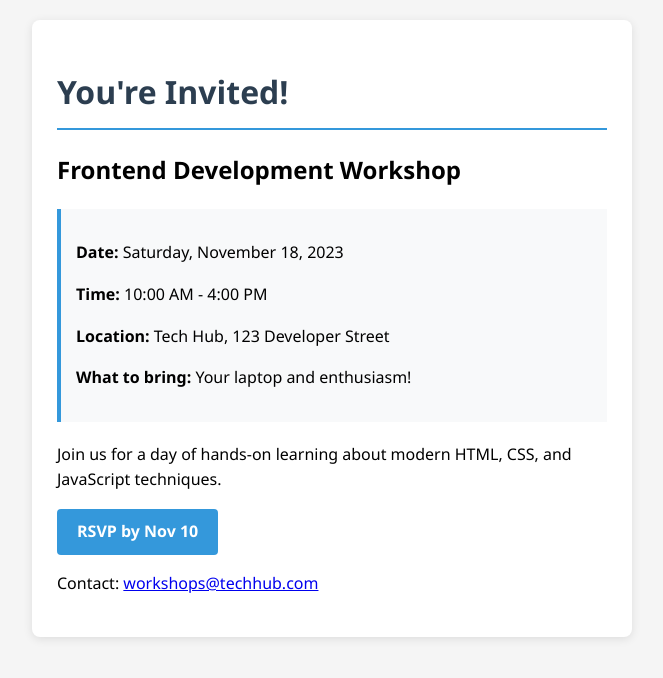
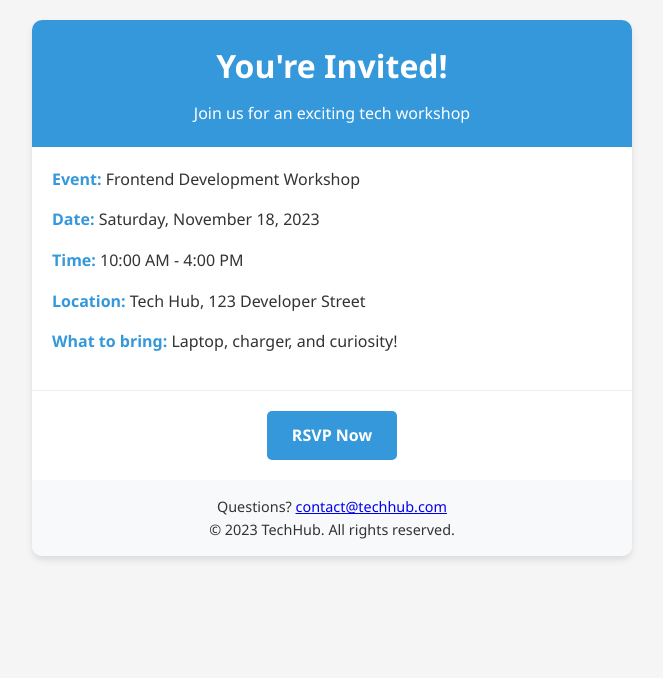
Before and after one commit to iroshan-hm/project-event-invite, a plain HTML site: page index.html in a window 1280 px wide. Shown: the whole page, without its empty margins (308-971 px from the left). Drawn offline with Linux system fonts and the light colour scheme.

Commit message:
Update index.html
modify and add viewport

```diff
--- a/index.html
+++ b/index.html
@@ -5,60 +5,115 @@
     <meta name="viewport" content="width=device-width, initial-scale=1.0">
     <title>Tech Workshop Invitation</title>
     <style>
+        /* CSS Reset for consistency */
+        * {
+            margin: 0;
+            padding: 0;
+            box-sizing: border-box;
+        }
+
         body {
             font-family: 'Segoe UI', Arial, sans-serif;
             line-height: 1.6;
+            background-color: #f5f5f5;
+            color: #333;
+            padding: 20px;
+        }
+
+        .container {
             max-width: 600px;
             margin: 0 auto;
+            background-color: white;
+            border-radius: 10px;
+            box-shadow: 0 4px 6px rgba(0, 0, 0, 0.1);
+            overflow: hidden;
+        }
+
+        header {
+            background-color: #3498db;
+            color: white;
             padding: 20px;
-            background-color: #f5f5f5;
+            text-align: center;
         }
-        .invitation-card {
-            background-color: white;
-            border-radius: 8px;
-            padding: 25px;
-            box-shadow: 0 2px 10px rgba(0,0,0,0.1);
+
+        h1 {
+            font-size: 2rem;
+            margin-bottom: 10px;
         }
-        h1 {
-            color: #2c3e50;
-            border-bottom: 2px solid #3498db;
-            padding-bottom: 10px;
+
+        .event-details {
+            padding: 20px;
+            border-bottom: 1px solid #eee;
         }
-        .event-details {
-            background-color: #f8f9fa;
-            padding: 15px;
-            border-left: 4px solid #3498db;
-            margin: 20px 0;
+
+        .detail-item {
+            margin-bottom: 15px;
         }
+
+        .detail-item strong {
+            color: #3498db;
+        }
+
+        .rsvp-section {
+            padding: 20px;
+            text-align: center;
+        }
+
         .rsvp-button {
             display: inline-block;
             background-color: #3498db;
             color: white;
-            padding: 10px 20px;
+            padding: 12px 25px;
             text-decoration: none;
-            border-radius: 4px;
+            border-radius: 5px;
             font-weight: bold;
+            transition: background-color 0.3s;
+        }
+
+        .rsvp-button:hover {
+            background-color: #2980b9;
+        }
+
+        footer {
+            text-align: center;
+            padding: 15px;
+            background-color: #f8f9fa;
+            font-size: 0.9rem;
         }
     </style>
 </head>
 <body>
-    <div class="invitation-card">
-        <h1>You're Invited!</h1>
-        <h2>Frontend Development Workshop</h2>
+    <div class="container">
+        <header>
+            <h1>You're Invited!</h1>
+            <p>Join us for an exciting tech workshop</p>
+        </header>
 
         <div class="event-details">
-            <p><strong>Date:</strong> Saturday, November 18, 2023</p>
-            <p><strong>Time:</strong> 10:00 AM - 4:00 PM</p>
-            <p><strong>Location:</strong> Tech Hub, 123 Developer Street</p>
-            <p><strong>What to bring:</strong> Your laptop and enthusiasm!</p>
+            <div class="detail-item">
+                <strong>Event:</strong> Frontend Development Workshop
+            </div>
+            <div class="detail-item">
+                <strong>Date:</strong> Saturday, November 18, 2023
+            </div>
+            <div class="detail-item">
+                <strong>Time:</strong> 10:00 AM - 4:00 PM
+            </div>
+            <div class="detail-item">
+                <strong>Location:</strong> Tech Hub, 123 Developer Street
+            </div>
+            <div class="detail-item">
+                <strong>What to bring:</strong> Laptop, charger, and curiosity!
+            </div>
         </div>
 
-        <p>Join us for a day of hands-on learning about modern HTML, CSS, and JavaScript techniques.</p>
-
-        <a href="#rsvp" class="rsvp-button">RSVP by Nov 10</a>
+        <div class="rsvp-section">
+            <a href="#rsvp" class="rsvp-button">RSVP Now</a>
+        </div>
 
         <footer>
-            <p>Contact: <a href="mailto:workshops@techhub.com">workshops@techhub.com</a></p>
+            <p>Questions? <a href="mailto:contact@techhub.com">contact@techhub.com</a></p>
+            <p>&copy; 2023 TechHub. All rights reserved.</p>
         </footer>
     </div>
 </body>
```
